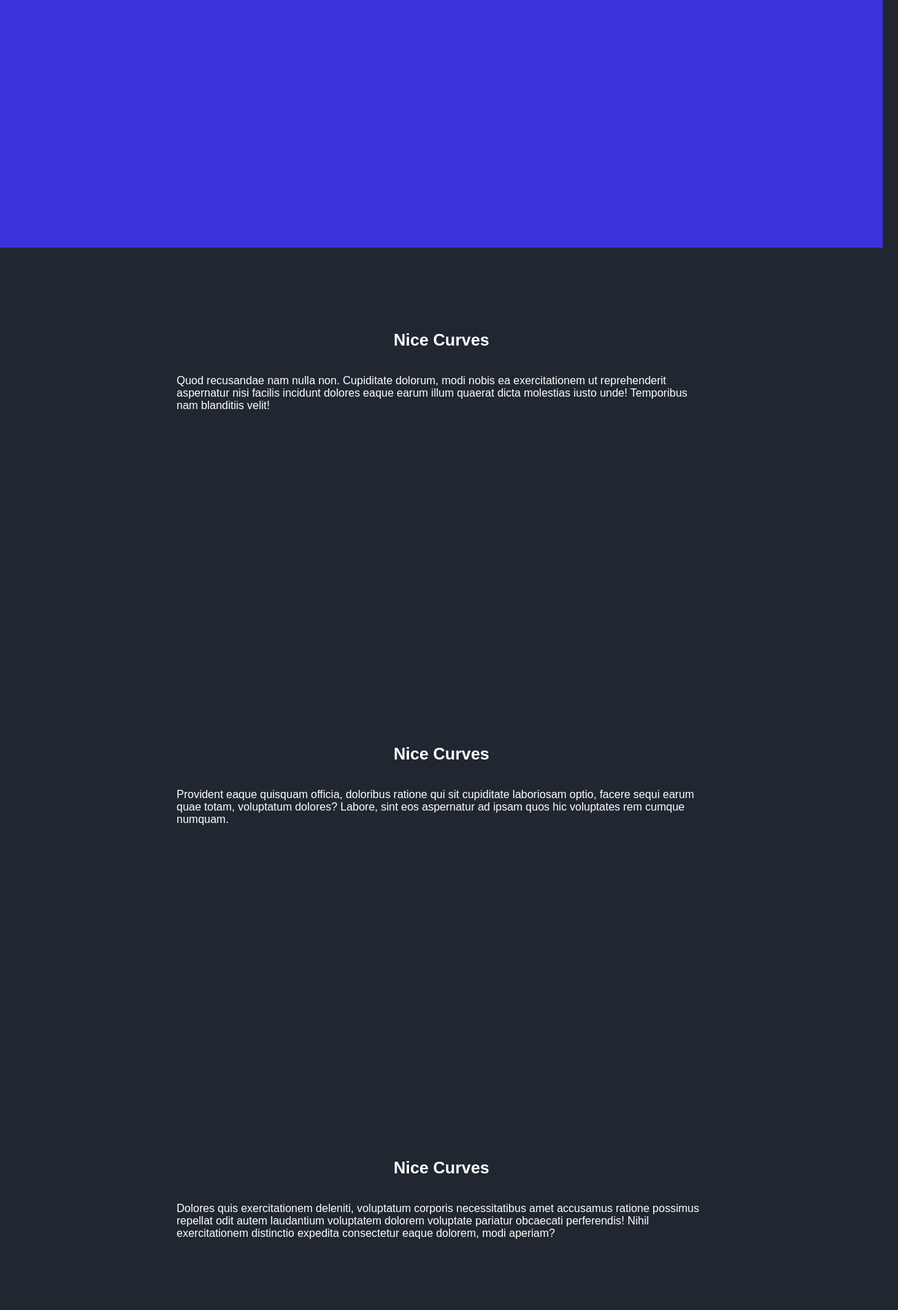
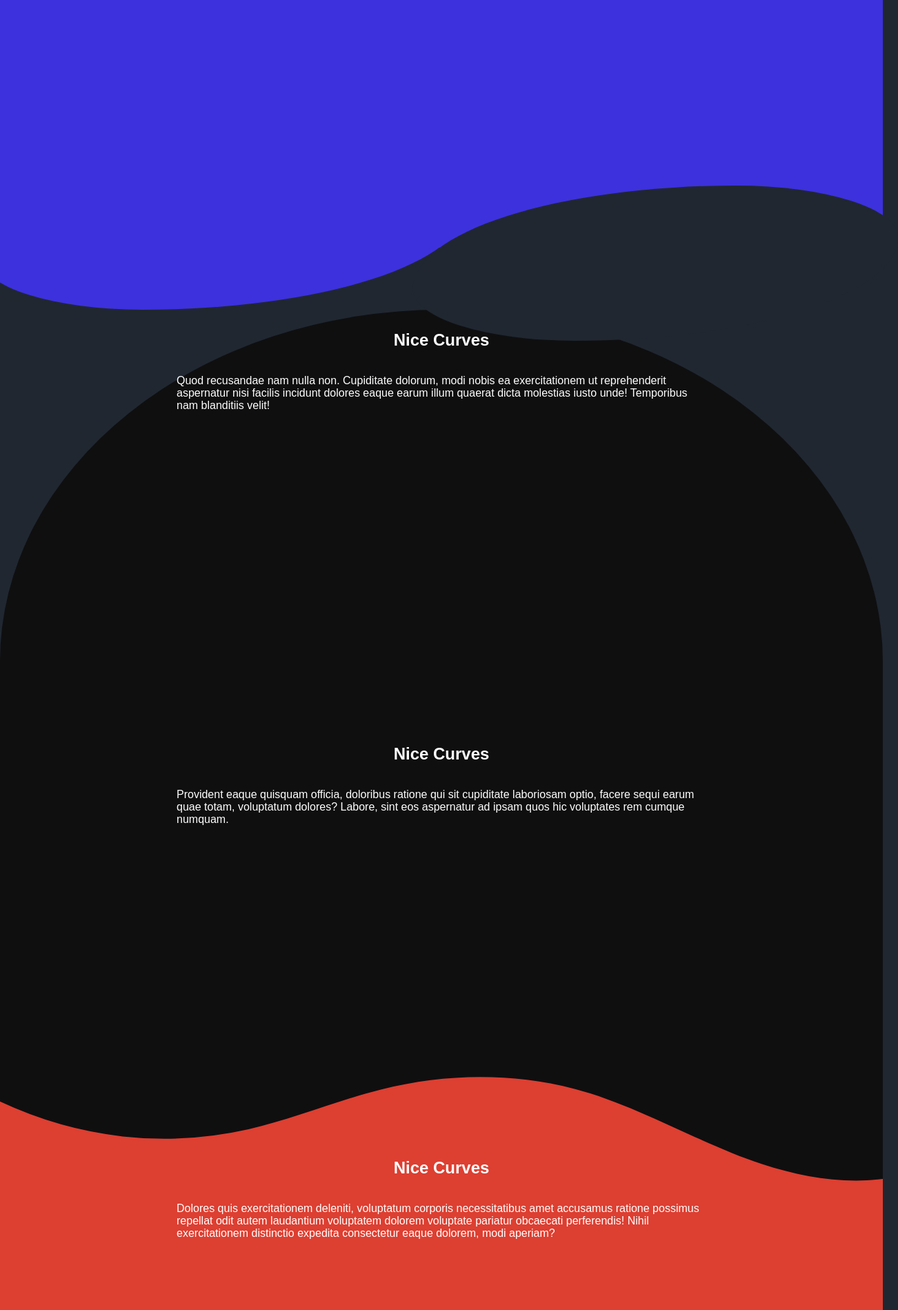
Before and after one commit to SilviaKocianova/Animations, a plain HTML site: page website-background-test/index.html in a window 1280 px wide. Shown: the part 241-2140 px from the top of the page at 69% size, 1302 px wide, since content can reach past the window. Drawn offline with Linux system fonts and the light colour scheme.

Commit message:
without animation

```diff
--- a/website-background-test/index.html
+++ b/website-background-test/index.html
@@ -15,6 +15,7 @@
         font-family: 'Prompt', sans-serif;
         color: white;
         background: #202731;
+        overflow-x: hidden; /*to fix the x overflow*/
     }
 
     section {
@@ -43,25 +44,106 @@
         background: #0f0f10;
     }
 
+
+    .curve {
+        position: absolute;
+        height: 225px;
+        width: 100%;
+        bottom: 0;
+    }
+
+    .curve::before {
+        content: '';
+        display: block;
+        position: absolute;
+        border-radius: 100% 50%;
+        width: 55%;
+        height: 100%;
+        background-color: #202731;
+        transform: translate(85%, 60%);
+    }
+
+    .curve::after {
+        content: '';
+        display: block;
+        position: absolute;
+        border-radius: 100% 50%;
+        width: 55%;
+        height: 100%;
+        background-color: #3c31dd;
+        transform: translate(-4%, 40%); /*move the circle to another location*/
+        z-index: -1; /* = darker element will sit on top of lighter one*/
+   }
+
+   .bubble::after {
+    content: '';
+    border-top-left-radius: 50% 100%;
+    border-top-right-radius: 50% 100%;
+    position: absolute;
+    bottom: 0;
+    height: 85%;
+    width: 100%;
+    background-color: #0f0f10;
+    z-index: -1;
+   }
+
+   .wave {
+    position: absolute;
+    top: 0;
+    left: 0;
+    width: 100%;
+    overflow: hidden;
+    line-height: 0;
+}
+
+.wave svg {
+    position: relative;
+    display: block;
+    width: calc(105% + 1.3px);
+    height: 166px;
+}
+
+.wave .shape-fill {
+    fill: #0f0f10;
+}
+
+.spacer {
+    aspect-ratio: 900/300;
+    width: 100%;
+    background-repeat: no-repeat;
+    background-position: center;
+    background-size: cover;
+}
+
+.layer1 {
+    background-image: url('./layer1.svg');
+}
 </style>
 </head>
 <body>
     <section class="blue">
         <h1>Nice Curves</h1>
         <p>Lorem ipsum dolor sit amet consectetur adipisicing elit. Officiis alias suscipit nesciunt quas vel quod amet eos excepturi? Temporibus quae quaerat, facilis laudantium laborum doloremque. Quod neque nobis temporibus optio.</p>
+    <div class="curve"></div>
     </section>
-    <section>
+    <section class="bubble">
         <h1>Nice Curves</h1>
         <p>Quod recusandae nam nulla non. Cupiditate dolorum, modi nobis ea exercitationem ut reprehenderit aspernatur nisi facilis incidunt dolores eaque earum illum quaerat dicta molestias iusto unde! Temporibus nam blanditiis velit!</p>
     </section>
-    <section>
+    <section class="dark">
         <h1>Nice Curves</h1>
         <p>Provident eaque quisquam officia, doloribus ratione qui sit cupiditate laboriosam optio, facere sequi earum quae totam, voluptatum dolores? Labore, sint eos aspernatur ad ipsam quos hic voluptates rem cumque numquam.</p>
     </section>
-    <section>
+    <section class="red">
         <h1>Nice Curves</h1>
         <p>Dolores quis exercitationem deleniti, voluptatum corporis necessitatibus amet accusamus ratione possimus repellat odit autem laudantium voluptatem dolorem voluptate pariatur obcaecati perferendis! Nihil exercitationem distinctio expedita consectetur eaque dolorem, modi aperiam?</p>
+        <div class="wave">
+            <svg data-name="Layer 1" xmlns="http://www.w3.org/2000/svg" viewBox="0 0 1200 120" preserveAspectRatio="none">
+                <path d="M321.39,56.44c58-10.79,114.16-30.13,172-41.86,82.39-16.72,168.19-17.73,250.45-.39C823.78,31,906.67,72,985.66,92.83c70.05,18.48,146.53,26.09,214.34,3V0H0V27.35A600.21,600.21,0,0,0,321.39,56.44Z" class="shape-fill"></path>
+            </svg>
+        </div>
     </section>
+    <div class="spacer layer1"></div>
     <section>
         <h1>Nice Curves</h1>
         <p>Voluptate blanditiis suscipit aliquam eos quod quasi deserunt incidunt saepe consequuntur excepturi fugit tenetur, autem earum necessitatibus amet? Quas provident est reiciendis ea dolores consequatur nihil quam libero debitis odio?</p>
```
Also changed, not shown: website-background-test/layer1.svg (added).
